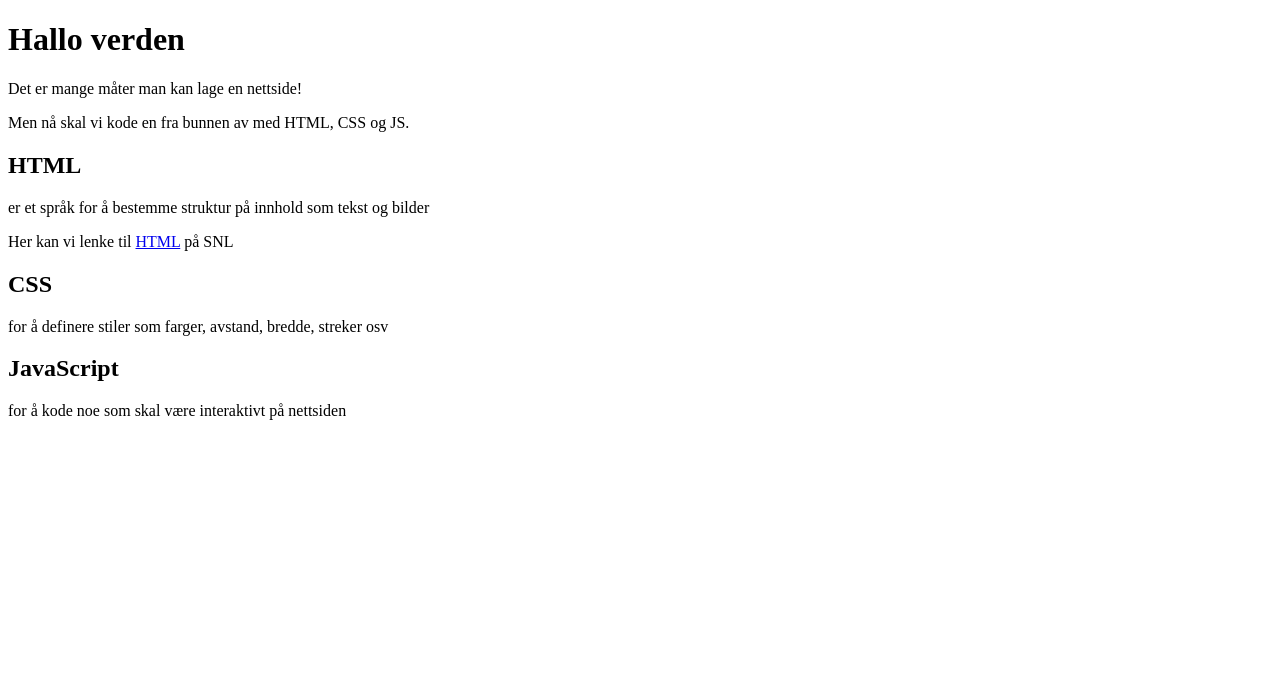
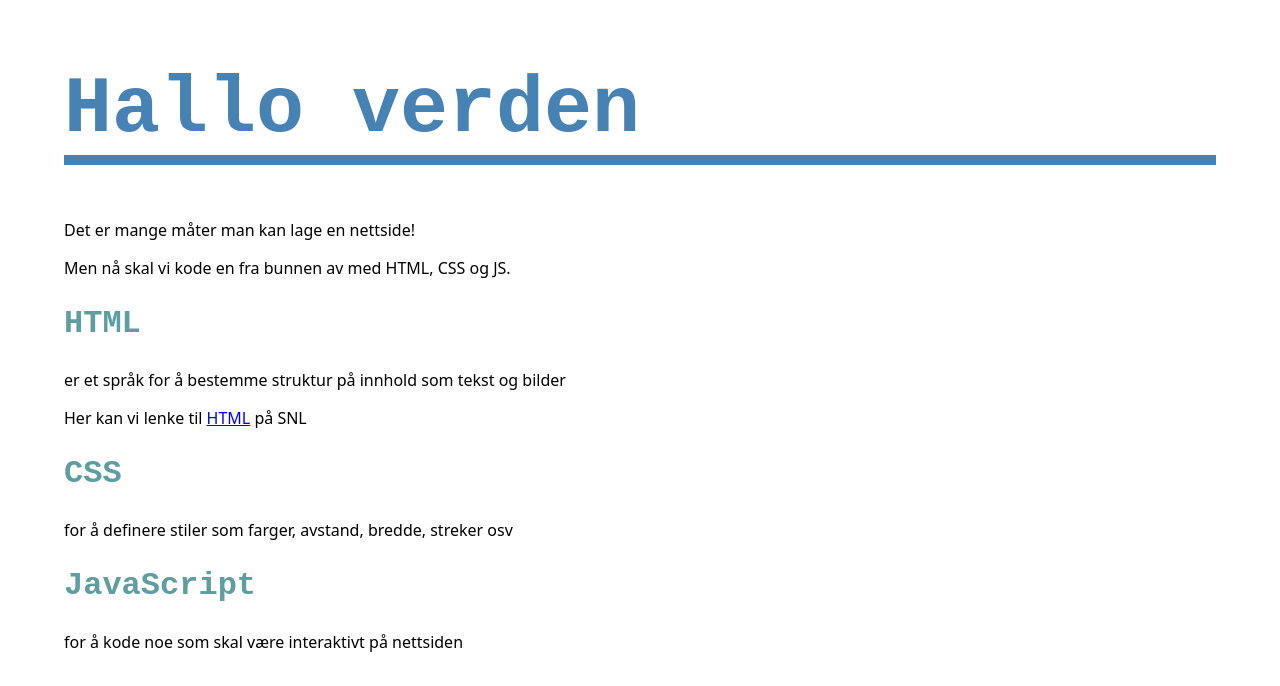
Before and after one commit to elisabethirgens/hallo-verden, a plain HTML site: page index.html in a window 1280 px wide. Drawn offline with Linux system fonts and the light colour scheme.

Commit message:
Add styles.css with some styles 🎨

```diff
--- a/index.html
+++ b/index.html
@@ -2,6 +2,7 @@
 <html lang="nb-NO">
   <head>
     <title>hallo verden</title>
+    <link rel="stylesheet" href="styles.css" />
   </head>
 
   <body>
--- /dev/null
+++ b/styles.css
@@ -0,0 +1,17 @@
+body {
+    margin: 4rem;
+    font-family: system-ui, sans-serif;
+}
+
+h1 {
+    color: steelblue;
+    border-bottom: 10px solid steelblue;
+    font-family: monospace;
+    font-size: 5rem;
+}
+
+h2 {
+    color: cadetblue;
+    font-family: monospace;
+    font-size: 2rem;
+}
```
Also changed, not shown: 1 other file.
